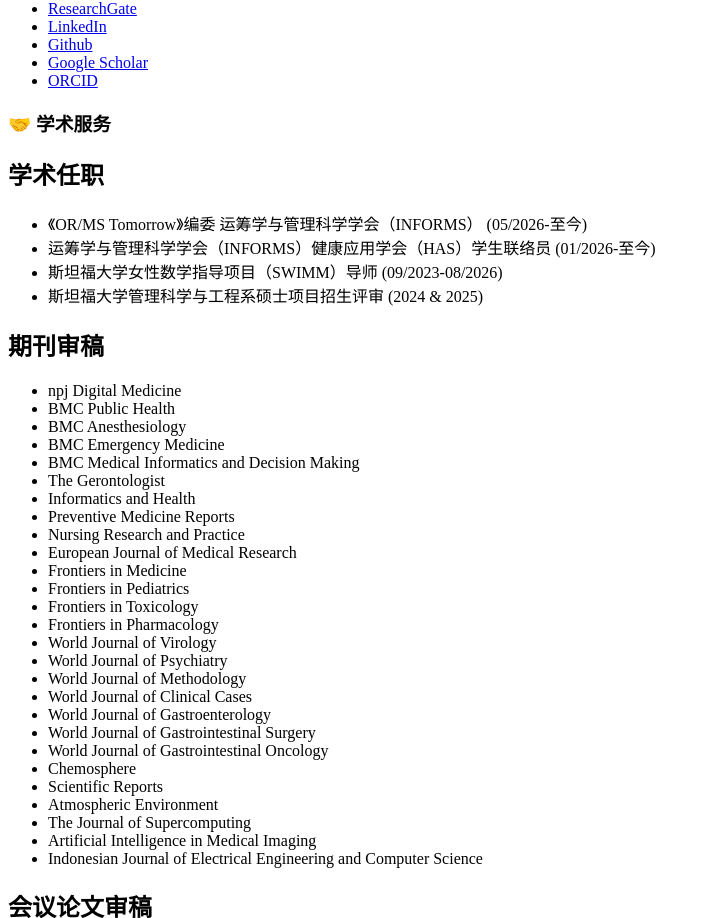
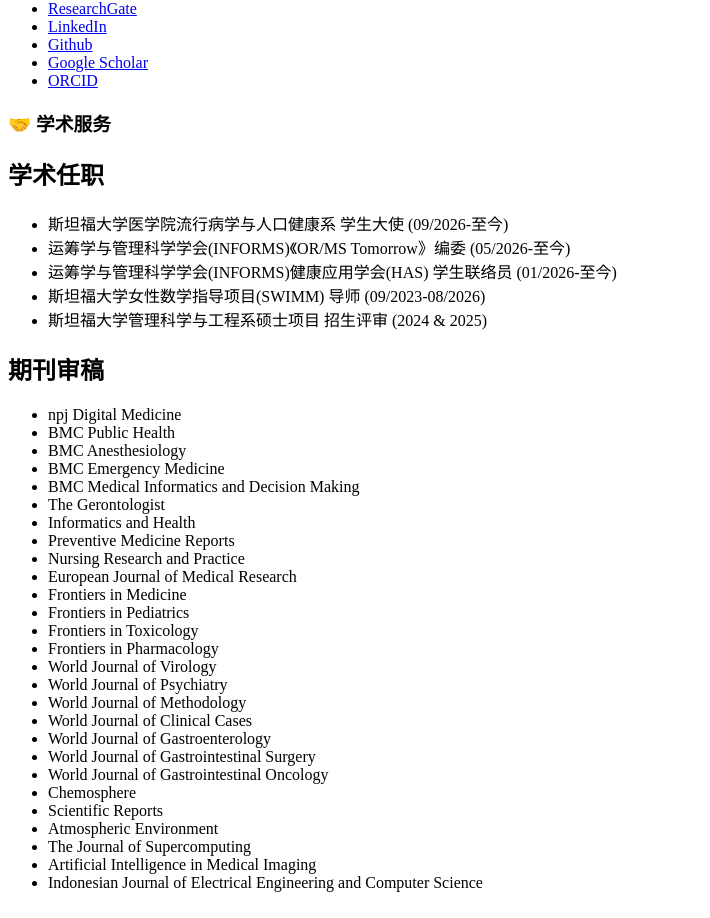
Before and after one commit to lingyuewei/lingyuewei.github.io, a Jekyll site: the page built from _pages/includes/service.md, in a window 1280 px wide. Shown: the part 752-1670 px from the top of the page, without its empty margins (0-710 px from the left). Built offline with Jekyll 4.4.1, drawn with Linux system fonts in a browser that asks for light colours; our own code applies the rules of GitHub Pages for plain Markdown files.

Commit message:
Update service.md

```diff
--- a/_pages/includes/service.md
+++ b/_pages/includes/service.md
@@ -2,10 +2,11 @@
 
 ## 学术任职
 
-- 《OR/MS Tomorrow》编委 运筹学与管理科学学会（INFORMS） (05/2026-至今)
-- 运筹学与管理科学学会（INFORMS）健康应用学会（HAS）学生联络员 (01/2026-至今)
-- 斯坦福大学女性数学指导项目（SWIMM）导师 (09/2023-08/2026)
-- 斯坦福大学管理科学与工程系硕士项目招生评审 (2024 & 2025)
+- 斯坦福大学医学院流行病学与人口健康系 学生大使 (09/2026-至今)
+- 运筹学与管理科学学会(INFORMS)《OR/MS Tomorrow》编委 (05/2026-至今)
+- 运筹学与管理科学学会(INFORMS)健康应用学会(HAS) 学生联络员 (01/2026-至今)
+- 斯坦福大学女性数学指导项目(SWIMM) 导师 (09/2023-08/2026)
+- 斯坦福大学管理科学与工程系硕士项目 招生评审 (2024 & 2025)
 
 ## 期刊审稿
 
@@ -37,11 +38,15 @@
 - Artificial Intelligence in Medical Imaging
 - Indonesian Journal of Electrical Engineering and Computer Science
 
+
+
 ## 会议论文审稿
 
 - 2025 International Conference on Machine Learning (ICML)
 - 2024 Conference on Neural Information Processing Systems (NeurIPS)
 
+
+
 ## 会议摘要审稿
 
 - 2026 International Society for Pharmacoeconomics and Outcomes Research (ISPOR)
```
